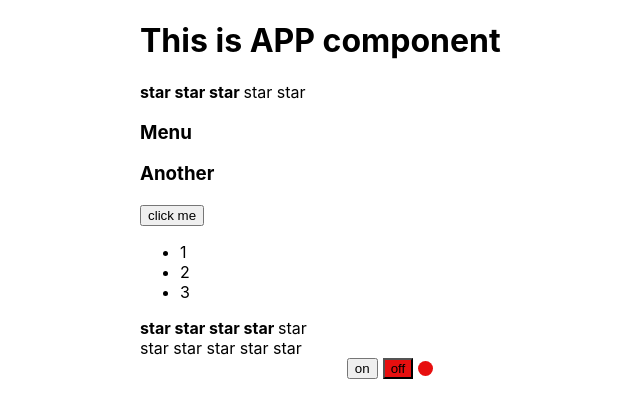
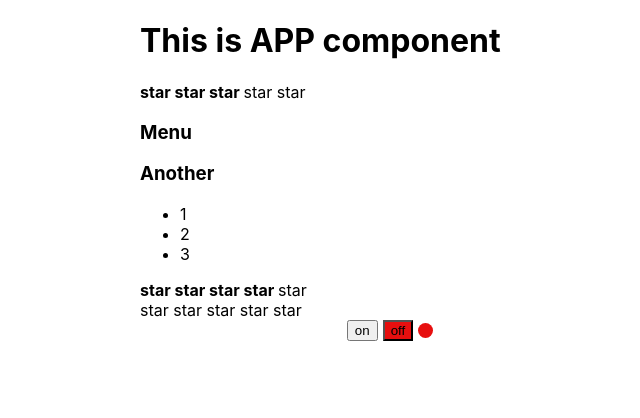
Before and after one commit to MariaStepanyan/kabzda-tak-prosto, a React (Create React App) app: page / in a window 1280 px wide. Shown: the top 418 px of the page, without its empty margins (250-890 px from the left). Built offline with nearby package versions, Linux system fonts and the light colour scheme.

Commit message:
accordion child-parent callback

```diff
--- a/src/components/unControlledAccordion/UnControlledAccordion.tsx
+++ b/src/components/unControlledAccordion/UnControlledAccordion.tsx
@@ -15,7 +15,7 @@ export function UnControlledAccordion(props: AccordionPropsType) {
 
   return (
     <>
-      <AccordionTitile accTitle={props.title} /><button onClick={onClickHandler}>click me</button>
+      <AccordionTitile accTitle={props.title} onClickHandler={onClickHandler}/>
       {collapsed && <AccordionBody />}
     </>
   )
@@ -23,11 +23,12 @@ export function UnControlledAccordion(props: AccordionPropsType) {
 
 type AccordionTitilePropstype = {
   accTitle: string
+  onClickHandler: () => void
 }
 
 function AccordionTitile(props: AccordionTitilePropstype) {
   console.log('AccordionTitile rendering')
-  return <h3>{props.accTitle}</h3>
+  return <h3 onClick={props.onClickHandler}>{props.accTitle}</h3>
 }
 
 function AccordionBody() {
```
